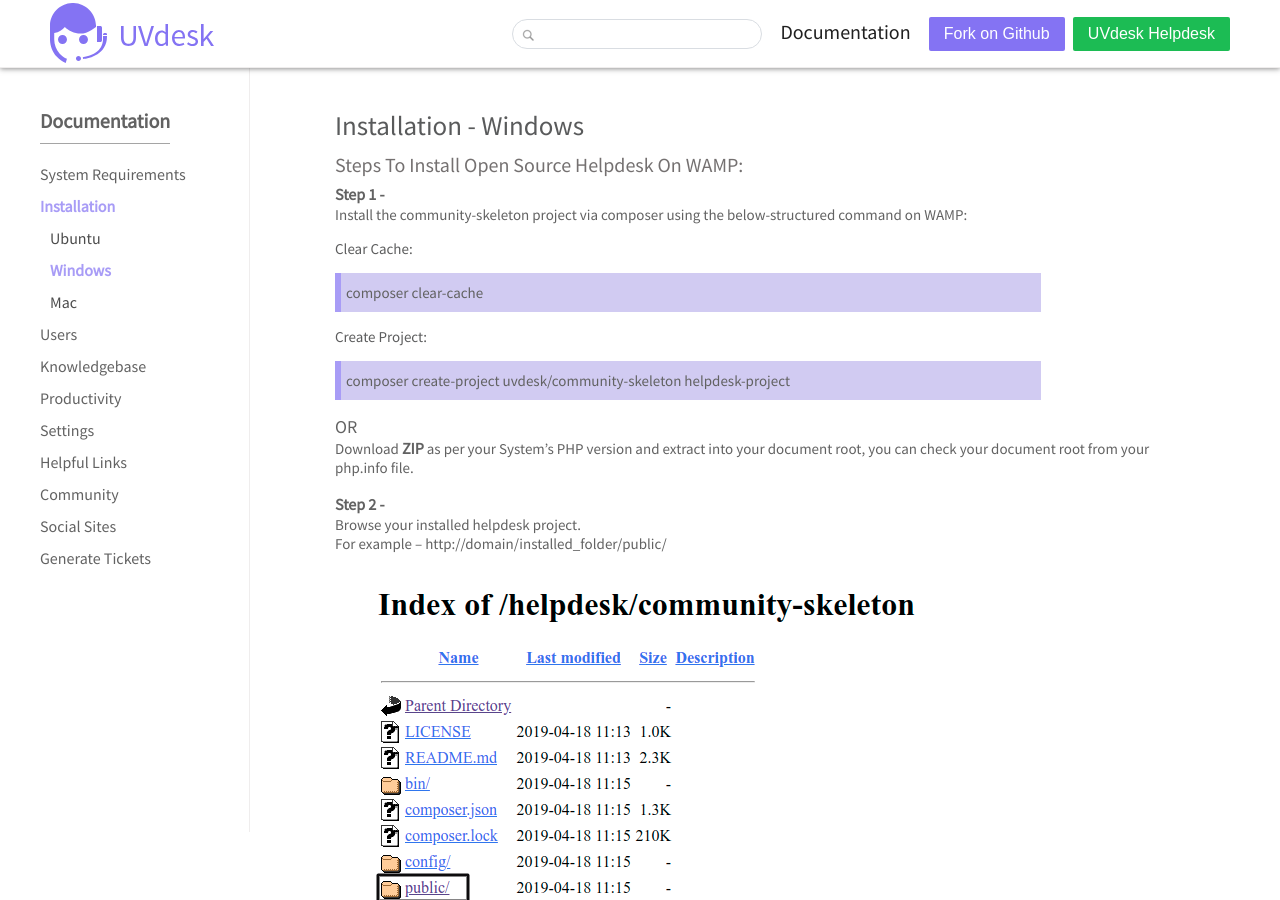
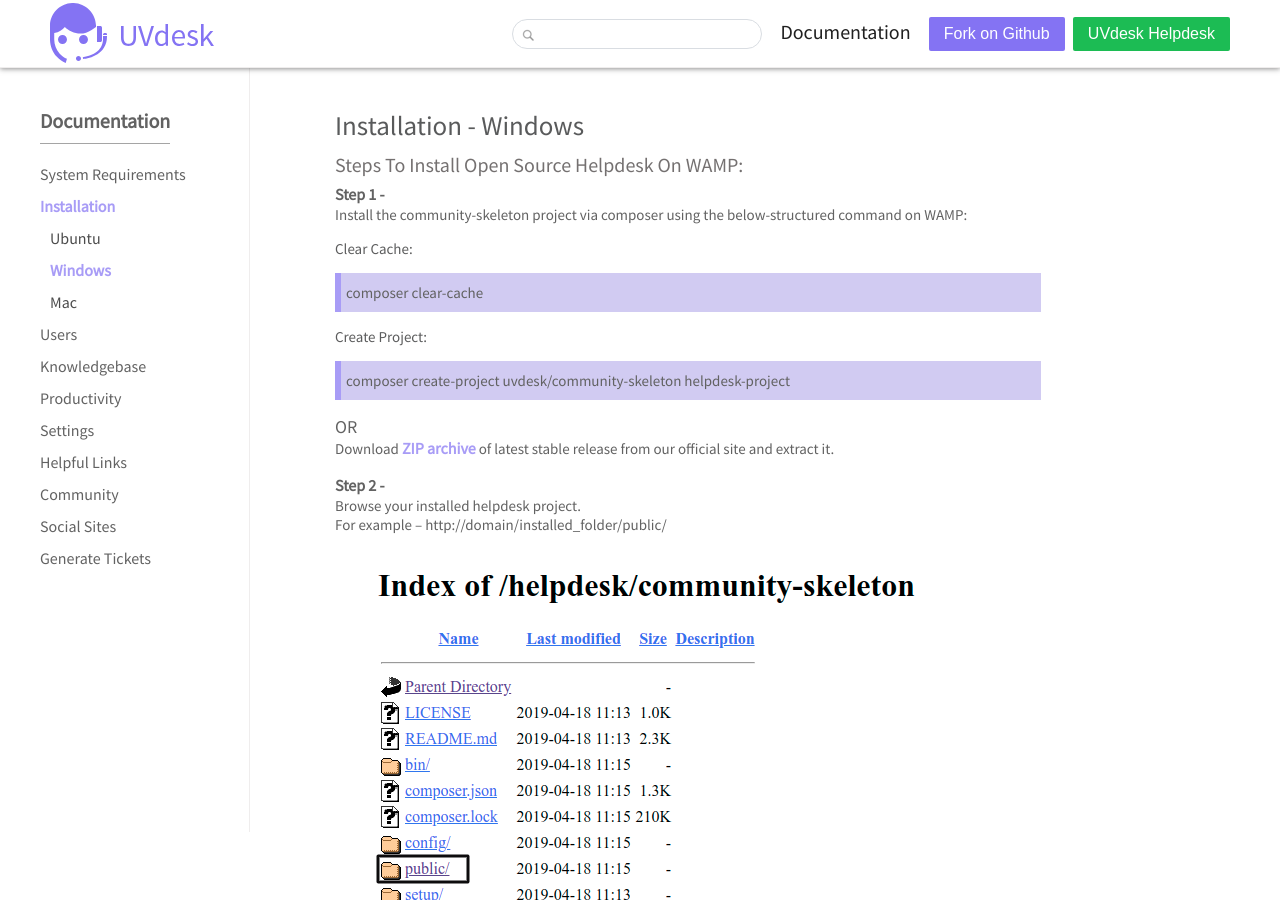
Before and after one commit to uvdesk/uvdesk.github.io, a Jekyll site: the page built from _uvdemo/installation/installation-windows.html, in a window 1280 px wide and 900 px high. Built offline with Jekyll 4.4.1, drawn with Linux system fonts in a browser that asks for light colours.

Commit message:
doc updates

```diff
--- a/_uvdemo/installation/installation-windows.html
+++ b/_uvdemo/installation/installation-windows.html
@@ -17,7 +17,7 @@
         <p class="command-heading">Create Project:</p>
         <p class="command">composer create-project uvdesk/community-skeleton helpdesk-project</p>
         <p class="image-heading">OR</p>
-        <p class="paragraph1">Download <b>ZIP</b> as per your System’s PHP version and extract into your document root, you can check your document root from your php.info file.</p>
+        <p class="paragraph1">Download <b><a href="https://www.uvdesk.com/en/opensource" target="_blank">ZIP archive</a></b> of latest stable release from our official site and extract it.</p>
         <p class="image-heading"><b>Step 2 -</b></p>
         <p class="paragraph1">Browse your installed helpdesk project.<br> For example – http://domain/installed_folder/public/</p>
             <img class='ipsum-logo' src="/assets/images/installation/public.png" alt="uvdesk-image">
--- a/_uvdemo/requirements/requirements-ubuntu.html
+++ b/_uvdemo/requirements/requirements-ubuntu.html
@@ -33,6 +33,9 @@
         <p class="command-heading">For php 7.3:</p>
         <p class="command">apt-get -y install php7.3 php7.3-curl php7.3-intl php7.3-gd php7.3-dom php7.3-iconv php7.3-xsl php7.3-mbstring php7.3-ctype php7.3-zip php7.3-pdo php7.3-xml php7.3-bz2 php7.3-calendar php7.3-exif php7.3-fileinfo php7.3-json php7.3-mysqli php7.3-mysql php7.3-posix php7.3-tokenizer php7.3-xmlwriter php7.3-xmlreader php7.3-phar php7.3-soap php7.3-mysql php7.3-fpm libapache2-mod-php7.3 php7.3-gmp php7.3-bcmath php7.3-apcu php7.3-redis php7.3-imagick php7.3-imap php7.3-xdebug</p>
         <p class="topics-heading"><b>IMAP and Mailparse Installation:</b></p>
+        <p class="topics-heading"><b>Helpful links:</b></p>
+        <p class = "paragraph">PHP IMAP & PHP Mailparse for <a href="https://support.uvdesk.com/en/blog/prerequisites-ubuntu" target="_blank">Ubuntu</a>, <a href="https://support.uvdesk.com/en/blog/prerequisites-windows" target="_blank">Windows</a>, <a href="https://support.uvdesk.com/en/blog/prerequisites-centos7" target="_blank">Centos</a>, <a href="https://support.uvdesk.com/en/blog/prerequisites-mac" target="_blank">Mac</a>.</p>
+        <br/>
         <p class="command-heading">Mailparse Extention Command:</p>
         <p class="command">apt-get install php < version > -mailparse</p>
         <p class = "paragraph">or</p>
```
